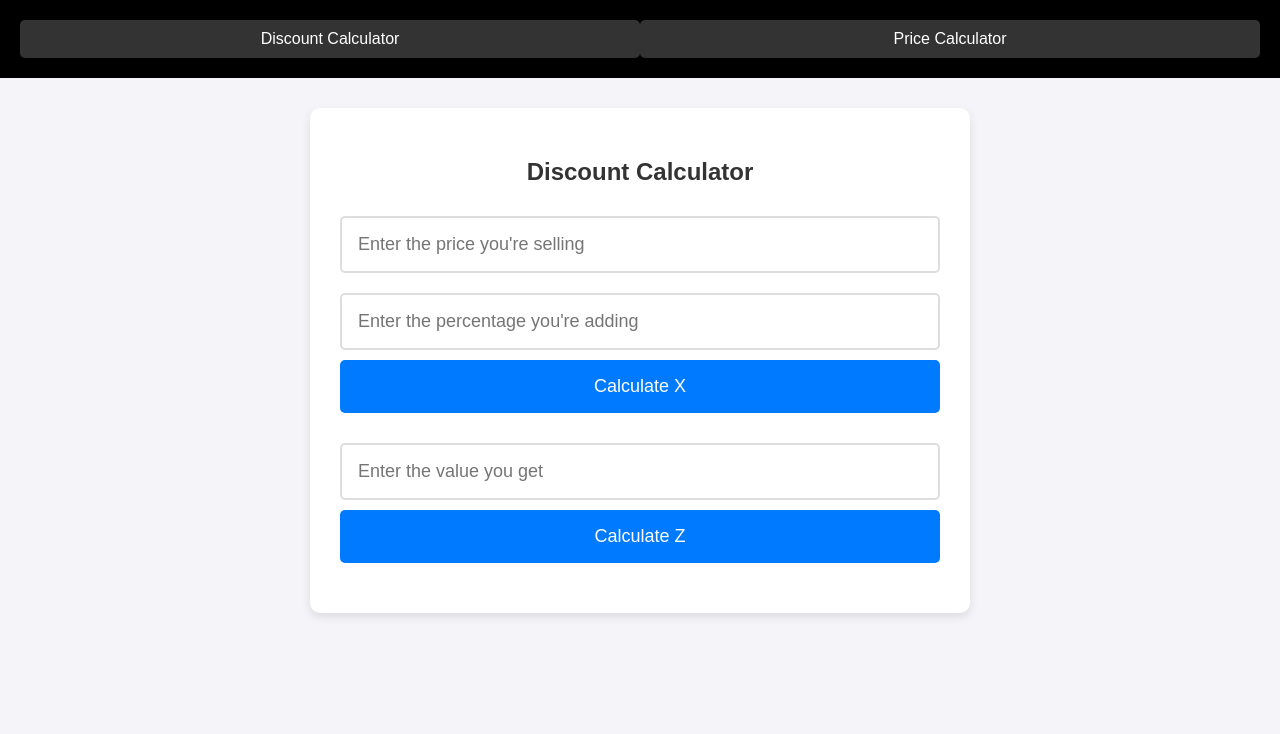
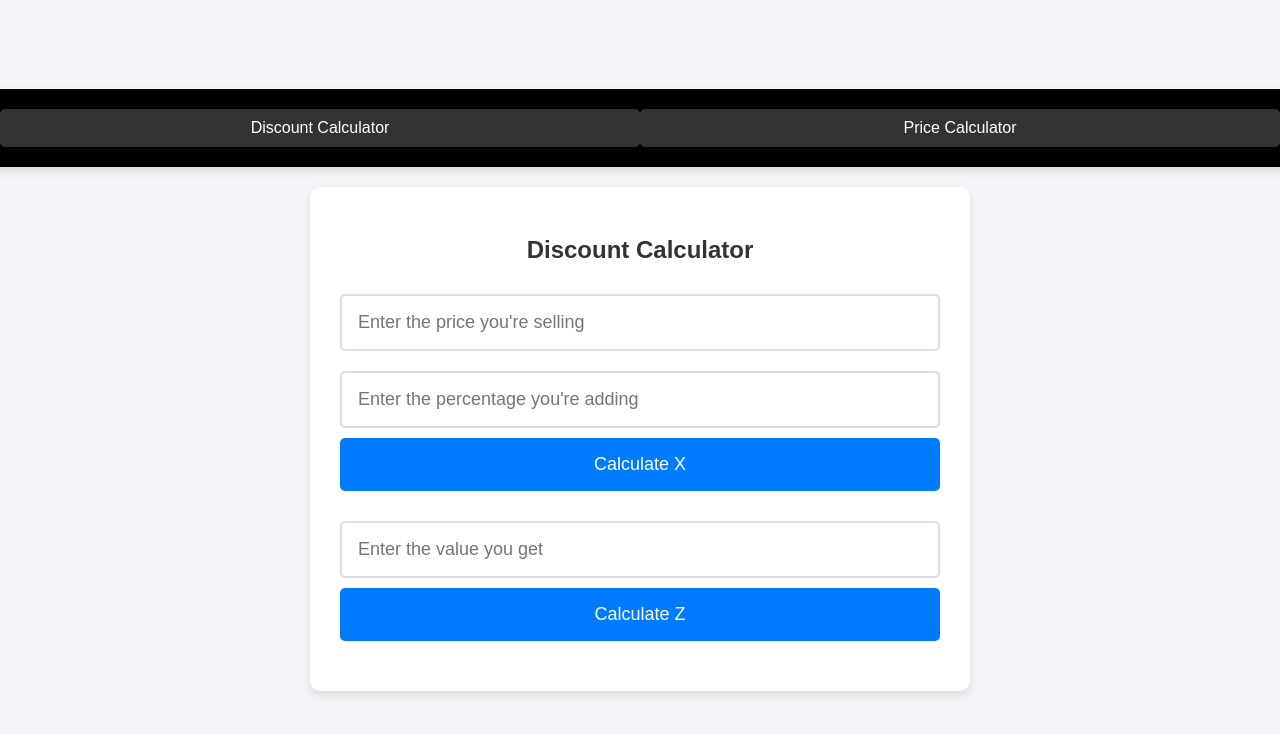
Before and after one commit to YasirAhmed727/LubnaSelectionsCalculator, a plain HTML site: page index.html in a window 1280 px wide. Drawn offline with Linux system fonts and the light colour scheme.

Commit message:
Update index.html

```diff
--- a/index.html
+++ b/index.html
@@ -5,21 +5,29 @@
     <meta name="viewport" content="width=device-width, initial-scale=1.0">
     <title>Responsive Calculator</title>
     <style>
-        /* Base styles for mobile devices */
+        /* Base styles for all devices */
         body {
             font-family: 'Arial', sans-serif;
             background-color: #f4f4f9;
             margin: 0;
+            padding: 0;
+            display: flex;
+            flex-direction: column;
+            align-items: center;
+            justify-content: center;
+            min-height: 100vh;
         }
 
         /* Header Styling */
         .header {
             background-color: #000;
             color: white;
-            padding: 10px 30px;
+            padding: 15px 30px;
             display: flex;
             justify-content: space-between;
             align-items: center;
+            width: 100%;
+            box-shadow: 0 4px 10px rgba(0, 0, 0, 0.1);
         }
 
         .header button {
@@ -30,6 +38,7 @@
             font-size: 16px;
             cursor: pointer;
             border-radius: 5px;
+            transition: background-color 0.3s ease;
         }
 
         .header button:hover {
@@ -39,13 +48,13 @@
         /* Calculator Styling */
         .container {
             background-color: #fff;
-            padding: 20px;
+            padding: 30px;
             border-radius: 10px;
             box-shadow: 0 4px 10px rgba(0, 0, 0, 0.1);
-            width: 100%;
-            max-width: 400px;
+            width: 90%;
+            max-width: 500px;
             text-align: center;
-            margin: 30px auto;
+            margin: 20px auto;
         }
 
         h2 {
@@ -62,6 +71,7 @@
             border: 2px solid #ddd;
             border-radius: 5px;
             box-sizing: border-box;
+            transition: border-color 0.3s ease;
         }
 
         input:focus {
@@ -95,12 +105,13 @@
         .error {
             color: red;
             font-size: 14px;
+            margin-top: 10px;
         }
 
         /* Mobile devices: up to 600px */
         @media screen and (max-width: 600px) {
             .container {
-                padding: 15px;
+                padding: 20px;
                 max-width: 100%;
             }
 
@@ -131,8 +142,8 @@
         /* Tablet devices: between 600px and 900px */
         @media screen and (min-width: 601px) and (max-width: 900px) {
             .container {
-                padding: 20px;
-                max-width: 90%;
+                padding: 25px;
+                max-width: 80%;
             }
 
             .header {
@@ -163,7 +174,7 @@
         @media screen and (min-width: 901px) {
             .container {
                 padding: 30px;
-                max-width: 600px; /* You can adjust this as needed */
+                max-width: 600px;
             }
 
             .header {
```
